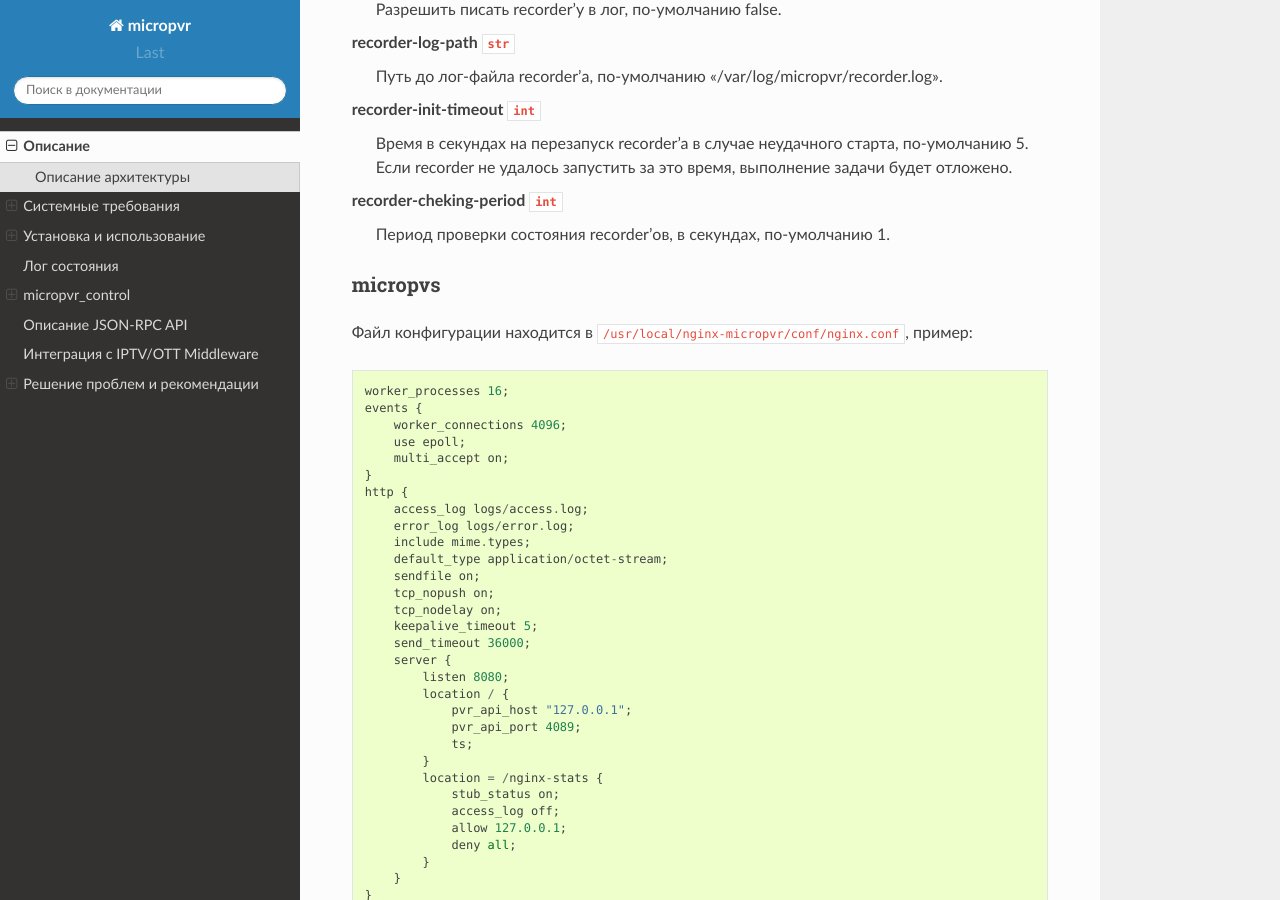
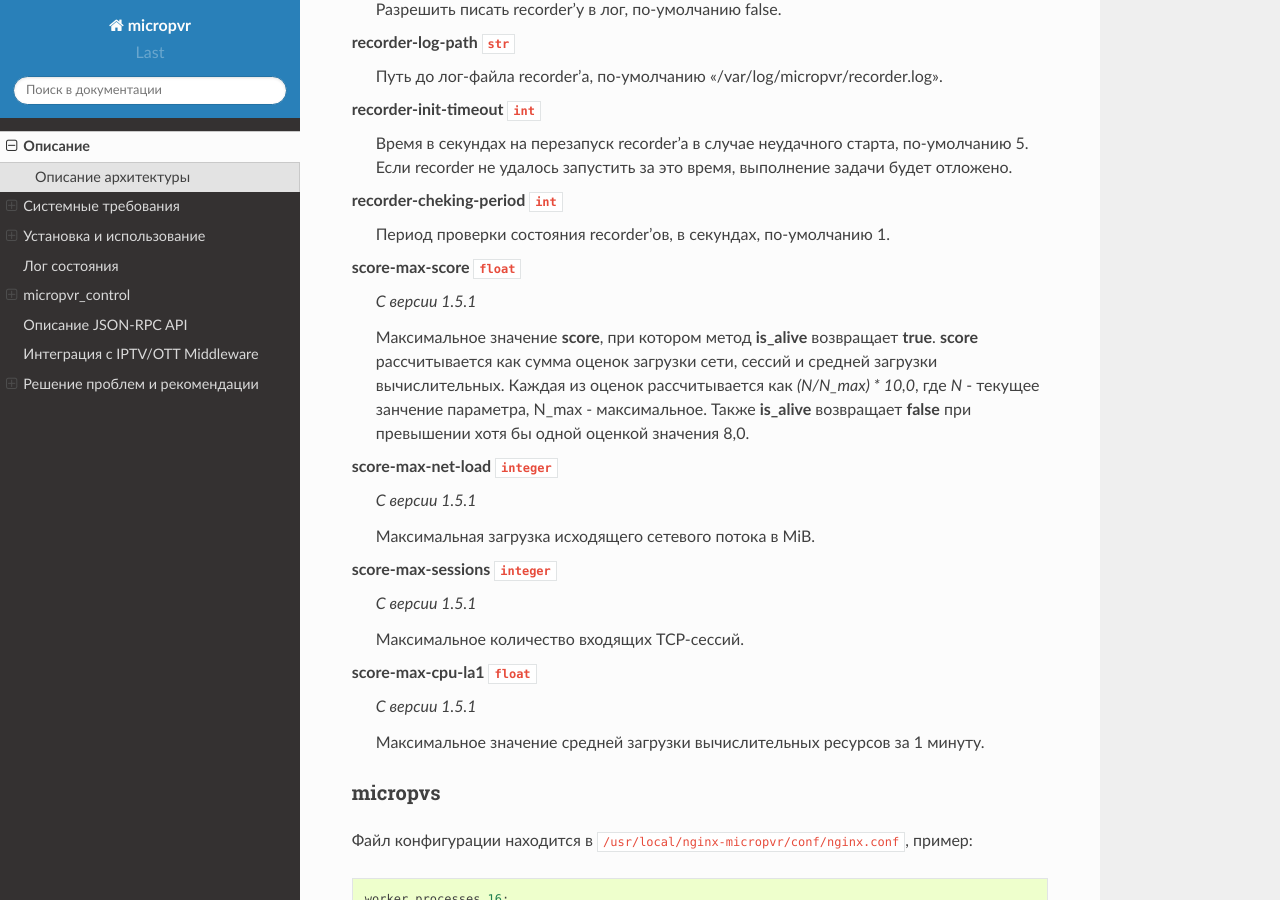
Before and after one commit to microimpuls/micropvr-docs, a Sphinx documentation site: the page built from source/micropvr.rst, in a window 1280 px wide and 900 px high, scrolled down 6787 px. Built offline with Sphinx 7.4.7 and the Read the Docs theme 2.0.0, drawn with Linux system fonts in a browser that asks for light colours; some of the changed text lies outside the part shown.

```diff
--- a/source/micropvr.rst
+++ b/source/micropvr.rst
@@ -291,6 +291,26 @@ recorder-init-timeout ``int``
 recorder-cheking-period ``int``
   Период проверки состояния recorder'ов, в секундах, по-умолчанию 1.
 
+score-max-score ``float``
+  *С версии 1.5.1*
+
+  Максимальное значение **score**, при котором метод **is_alive** возвращает **true**. **score** рассчитывается как сумма оценок загрузки сети, сессий и средней загрузки вычислительных. Каждая из оценок рассчитывается как *(N/N_max) \* 10,0*, где *N* - текущее занчение параметра, N_max - максимальное. Также **is_alive** возвращает **false** при превышении хотя бы одной оценкой значения 8,0.
+
+score-max-net-load ``integer``
+  *С версии 1.5.1*
+
+  Максимальная загрузка исходящего сетевого потока в MiB.
+
+score-max-sessions ``integer``
+  *С версии 1.5.1*
+
+  Максимальное количество входящих TCP-сессий.
+
+score-max-cpu-la1 ``float``
+  *С версии 1.5.1*
+
+  Максимальное значение средней загрузки вычислительных ресурсов за 1 минуту.
+
 .. _micropvs_configuration:
 
 micropvs
```
Also changed, not shown: other parts of source/micropvr.rst (+1 -1 lines).
